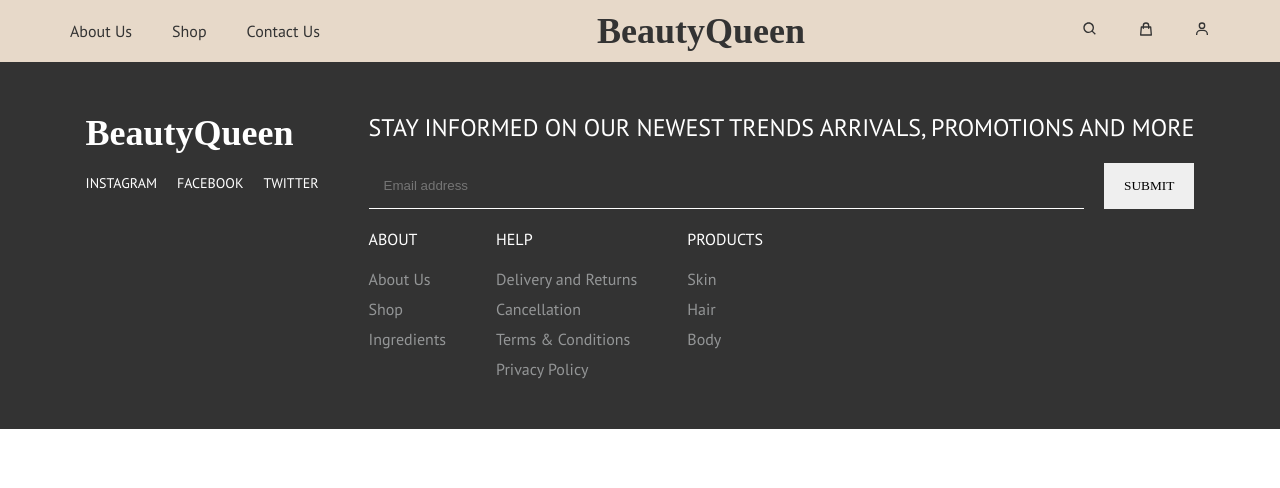
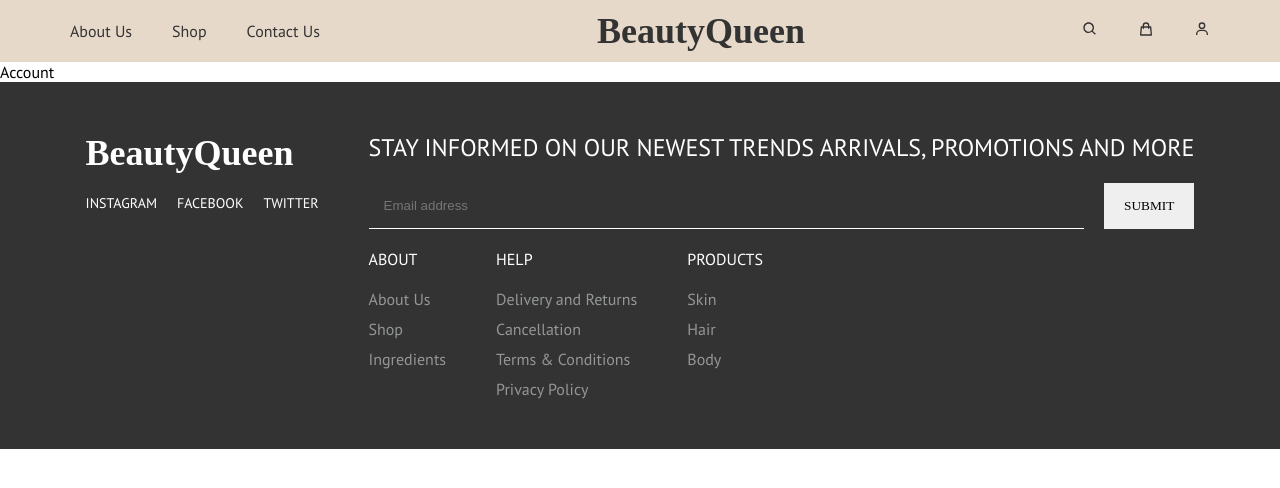
Before and after one commit to Vangipurapulavanya/beauty-queen, a React (Create React App) app: page /account in a window 1280 px wide. Shown: the top 488 px of the page. Built offline with nearby package versions, Linux system fonts and the light colour scheme; no server answers; a web font is replaced by a local one.

Commit message:
Add account component

```diff
--- a/src/App.js
+++ b/src/App.js
@@ -4,6 +4,7 @@ import Home from "./components/Home/Home";
 import Header from './components/Header/Header';
 import About from "./components/About/About";
 import Contact from "./components/Contact/Contact";
+import Account from "./components/Account/Account";
 import Footer from "./components/Footer/Footer";
 import Shop from "./components/Shop/Shop";
 import Skin from "./components/Products/Skin/Skin";
@@ -24,6 +25,7 @@ function App() {
         <Route exact path="/hair" element={<Hair/>}></Route>
         <Route exact path="/body" element={<Body/>}></Route>
         <Route exact path ="/cart" element={<Cart/>}></Route>
+        <Route exact path="/account" element={<Account/>}></Route>
       </Routes>
       <Description/>
       <Footer/>
--- /dev/null
+++ b/src/components/Account/Account.js
@@ -0,0 +1,5 @@
+import './Account.scss';
+
+export default function Account() {
+    return <div>Account</div>
+}
--- a/src/components/Header/Header.js
+++ b/src/components/Header/Header.js
@@ -32,7 +32,7 @@ export default function Header() {
           </Link>
         </li>
         <li>
-          <Link to="/">
+          <Link to="/account">
             <BiUser />
           </Link>
         </li>
```
Also changed, not shown: src/components/Account/Account.scss (added).
